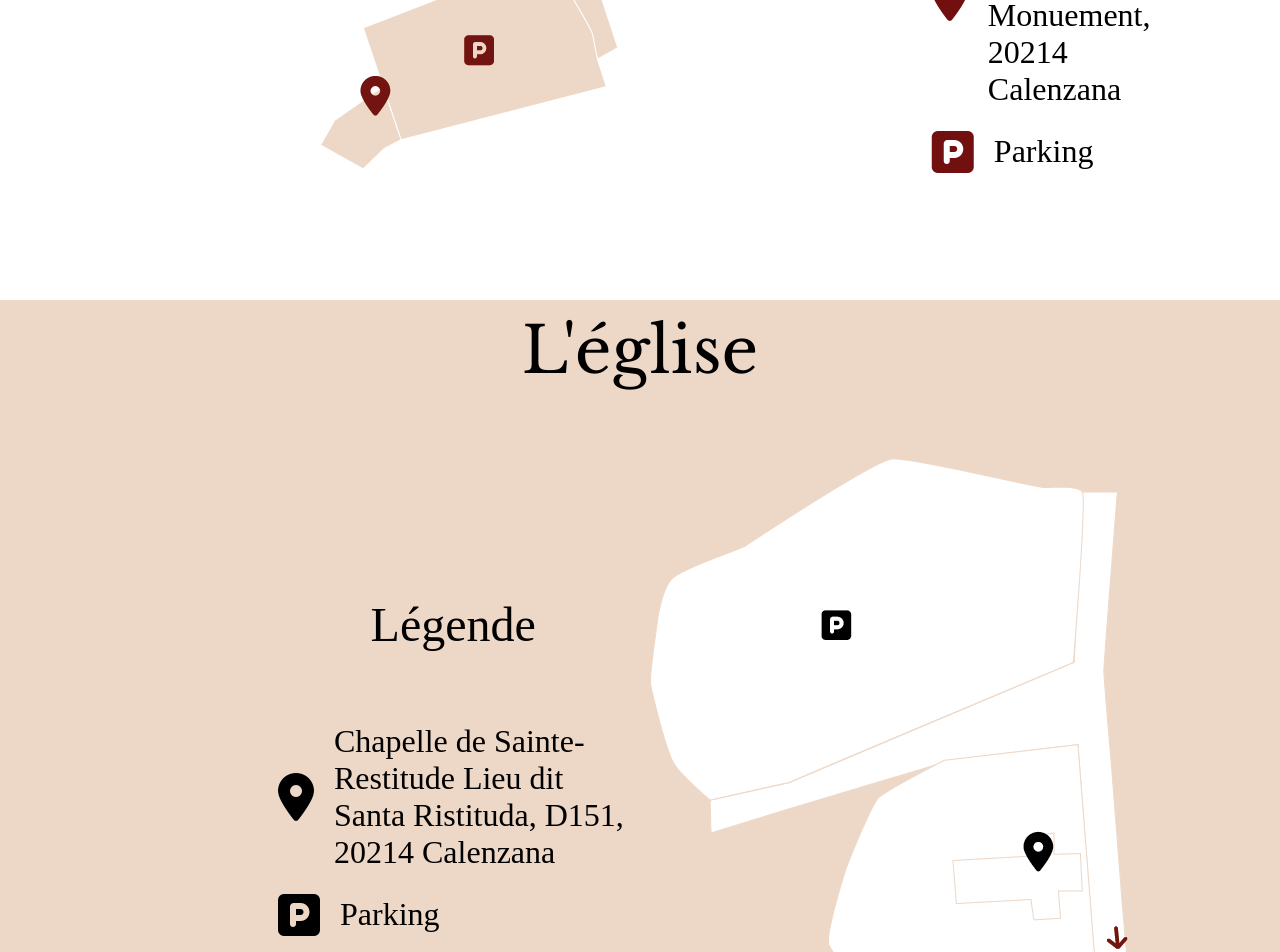
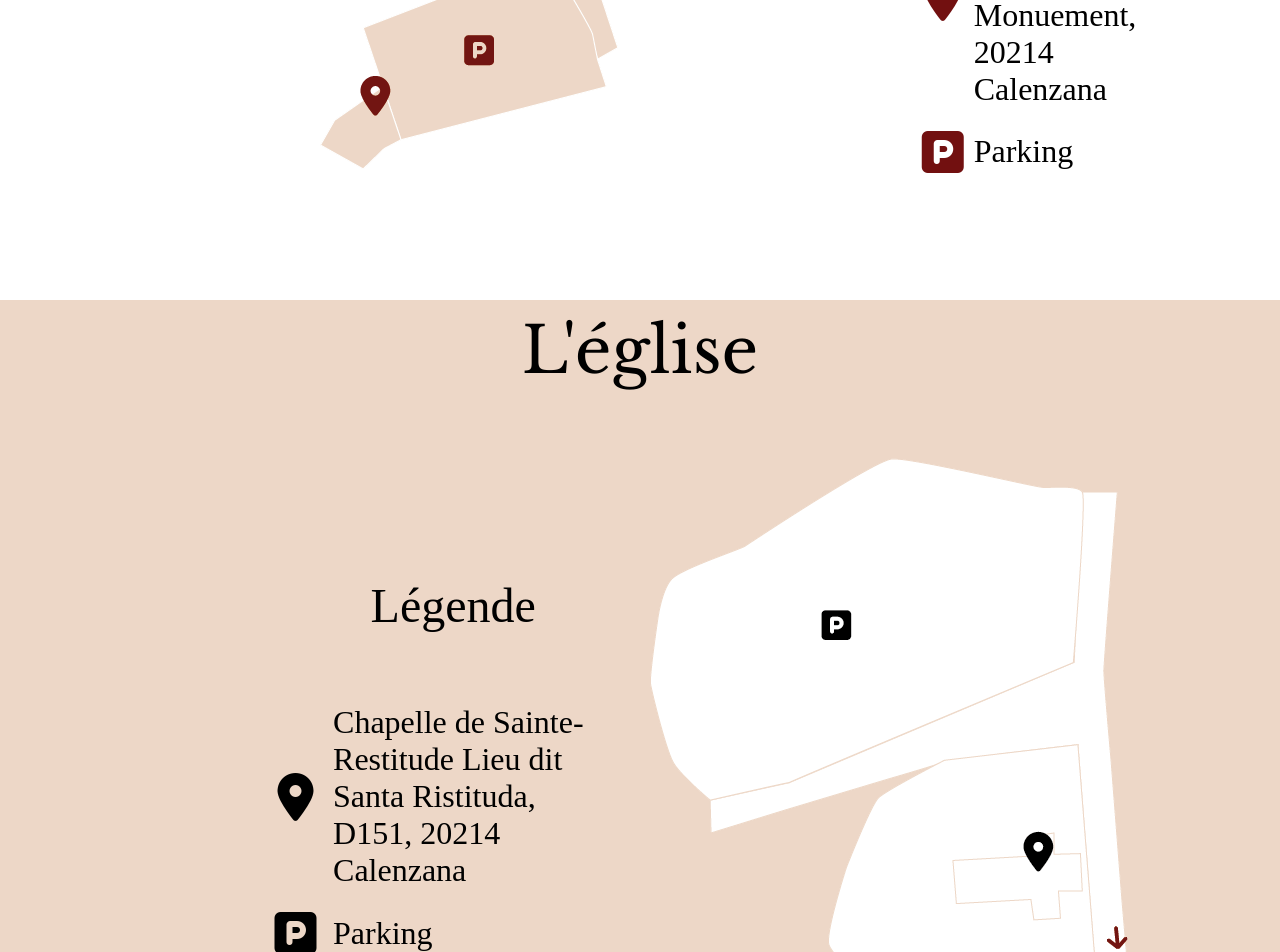
Before and after one commit to Cecilia-Giusti/wedding, a React (Create React App) app: page /#/organisation in a window 1280 px wide. Shown: the part 2420-3372 px from the top of the page. Built offline with nearby package versions, Linux system fonts and the light colour scheme; a web font is replaced by a local one.

Commit message:
style: update style to section repere

```diff
--- a/src/components/SectionReperer.tsx
+++ b/src/components/SectionReperer.tsx
@@ -50,7 +50,7 @@ const SectionReperer = ({
                       />
                     );
 
-                  case "coktail":
+                  case "cocktail":
                     return (
                       <LegendeItem
                         icone='fa-solid fa-champagne-glasses'
--- a/src/styles/layout/_sectionReperer.scss
+++ b/src/styles/layout/_sectionReperer.scss
@@ -33,16 +33,21 @@
         width: 80%;
 
         ul{
-            @include flex($direction:column, $align:flex-start);
-            gap:20px;
+           display: grid;
+           row-gap: 20px;
 
 
             li{
-                @include flex;
-                gap:20px;
+         display: grid;
+         grid-template-columns: 10% 80%;
+         align-items: center;
+         -moz-column-gap: 20px;
+              column-gap: 20px;
+
                 i{
                     color:$color-title;
                     font-size: 3rem;
+                    justify-self: center;
                 }
 
                 p{
@@ -113,16 +118,21 @@
         left:150px;
 
         ul{
-            @include flex($direction:column, $align:flex-start);
-            gap:20px;
+            display: grid;
+            row-gap: 20px;
 
 
             li{
-                @include flex;
-                gap:20px;
+                display: grid;
+         grid-template-columns: 10% 80%;
+         align-items: center;
+         -moz-column-gap: 20px;
+              column-gap: 20px;
                 i{
                     color:$color-dark;
                     font-size: 3rem;
+                    justify-self: center;
+
                 }
 
                 p{
```
Also changed, not shown: public/style_compressed.css, 1 other file (tests, documents, lock files or other folders).
